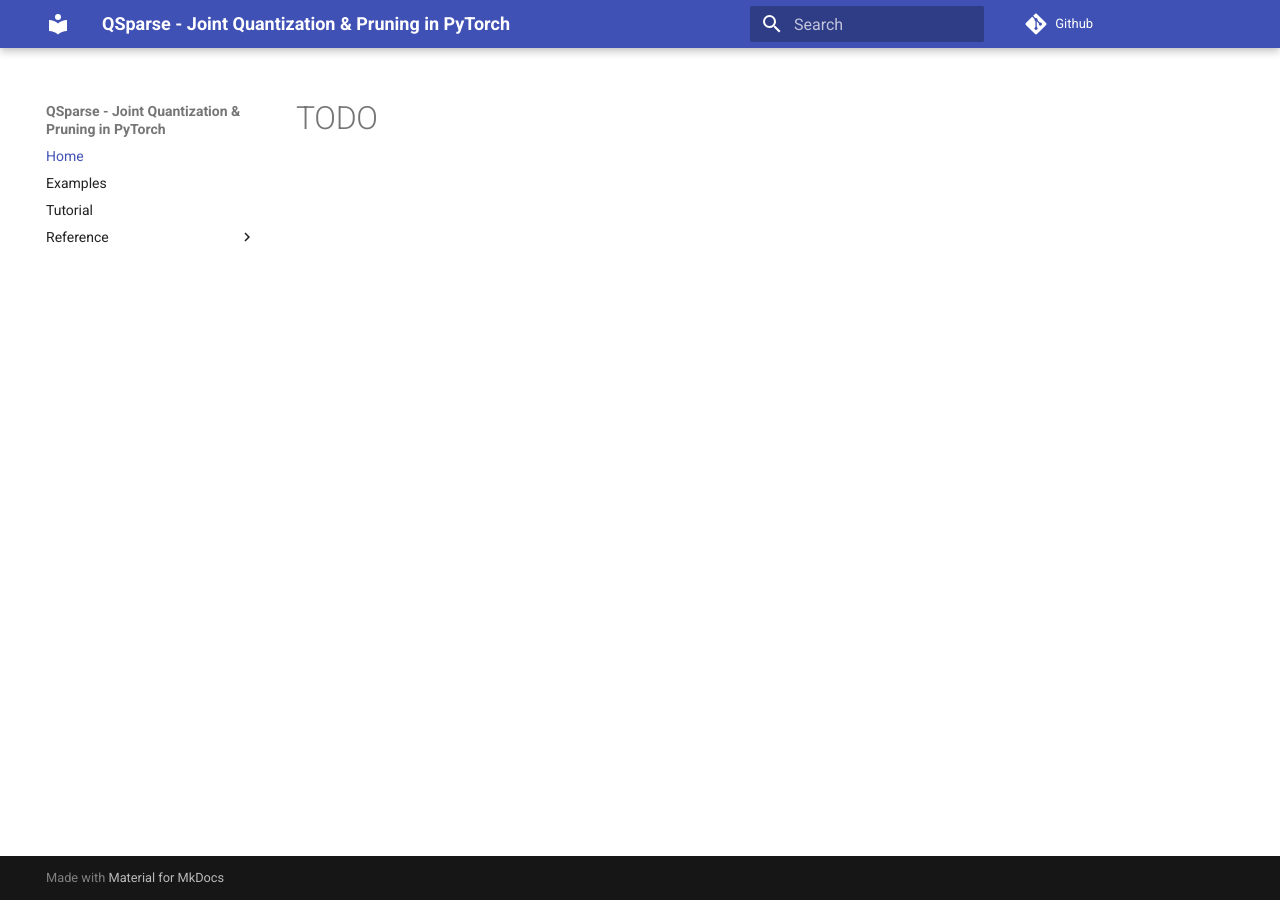
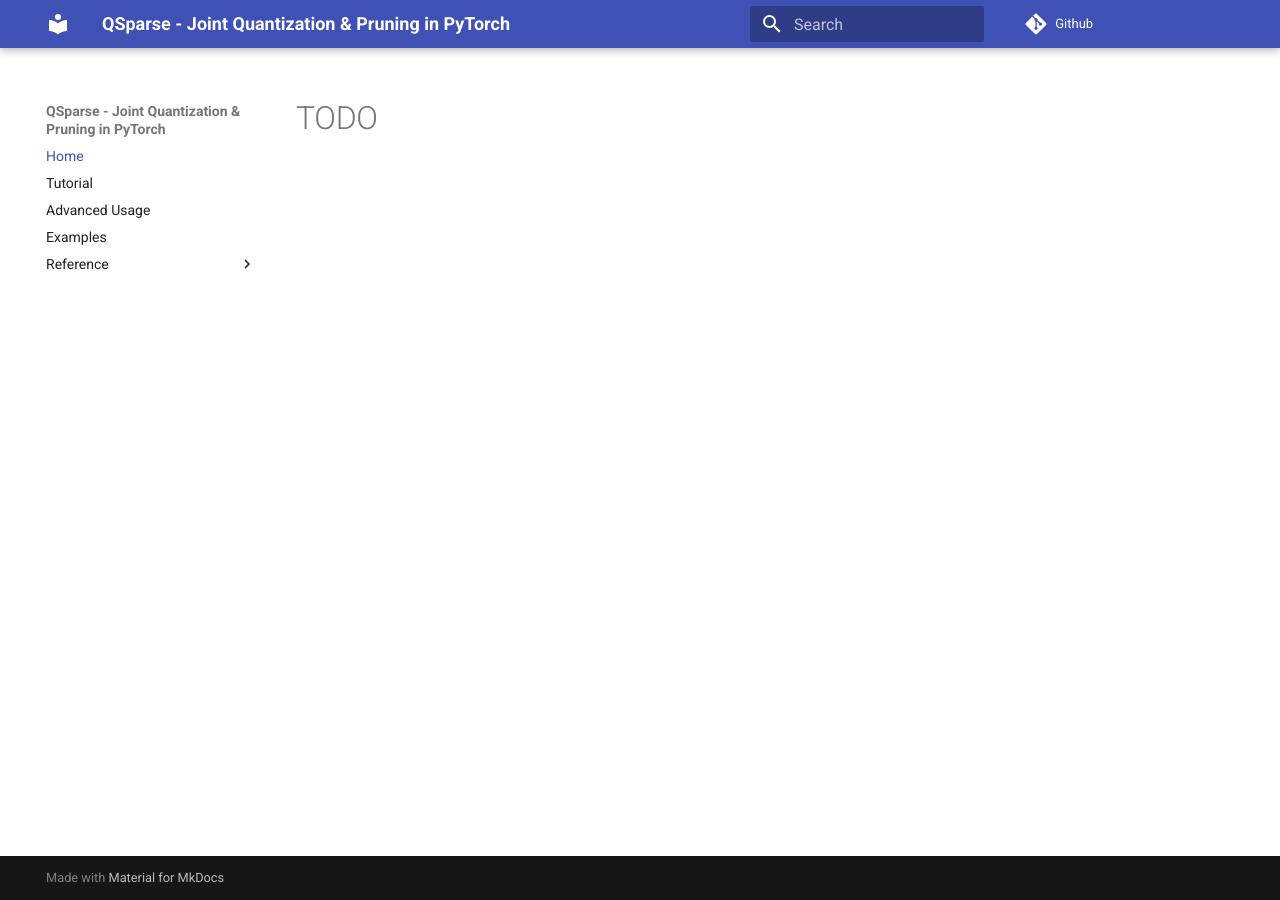
Before and after one commit to mlzxy/qsparse, an MkDocs documentation site: the page built from docs/README.md, in a window 1280 px wide. Built offline with MkDocs 1.6.1 and Material for MkDocs 9.7.7, drawn with Linux system fonts in a browser that asks for light colours; comment, search, counter and statistics services are not loaded.

Commit message:
add advanced_usage doc page

```diff
--- a/mkdocs.yml
+++ b/mkdocs.yml
@@ -4,8 +4,9 @@ repo_url: "https://github.com/mlzxy/qsparse"
 repo_name: Github
 nav:
     - Home: "README.md"
+    - Tutorial: "tutorial.md"
+    - Advanced Usage: "advanced_usage.md"
     - Examples: "examples.md"
-    - Tutorial: "tutorial.md"
     - Reference:
       - sparse: "reference/sparse.md"
       - quantize: "reference/quantize.md"
```
Also changed, not shown: docs/advanced_usage.md (added).
